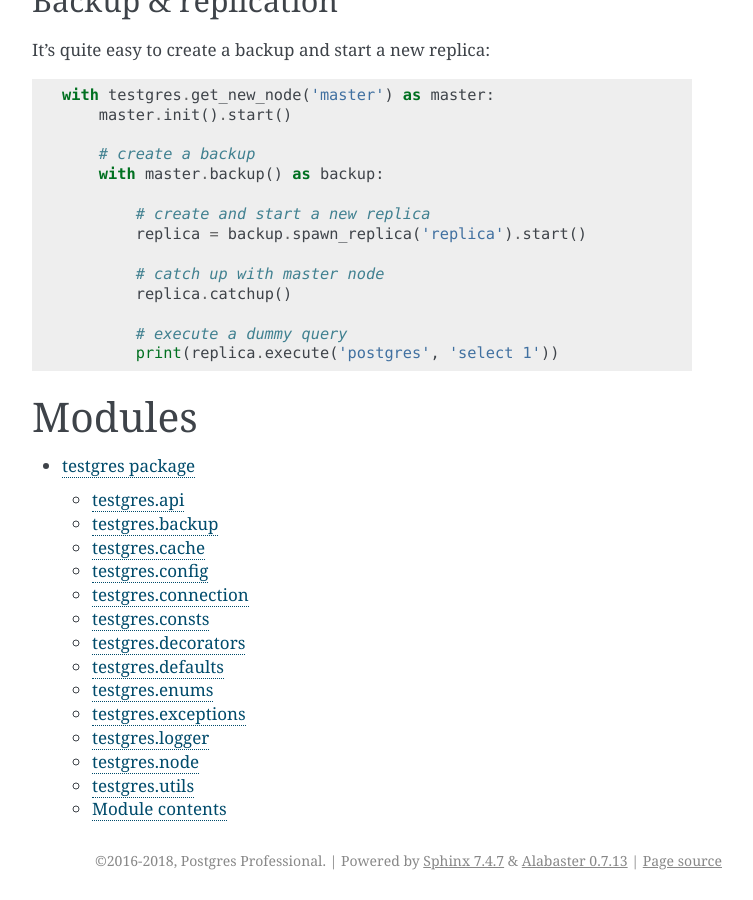
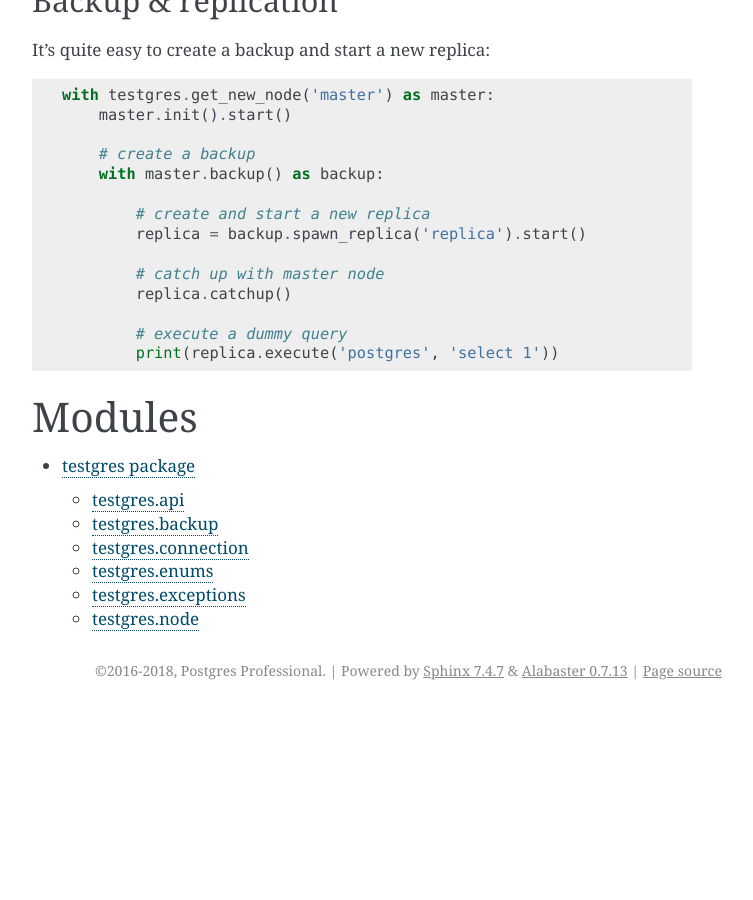
Before and after one commit to postgrespro/testgres, a Sphinx documentation site: the page built from docs/source/index.rst, in a window 1280 px wide and 900 px high, scrolled down 1246 px. Shown: the whole window, without its empty margins (388-1141 px from the left). Built offline with Sphinx 7.4.7, drawn with Linux system fonts in a browser that asks for light colours; after the commit the page ends 1956 px from its top, so only the background shows below that.

```diff
--- a/docs/source/testgres.rst
+++ b/docs/source/testgres.rst
@@ -17,50 +17,10 @@
     :undoc-members:
     :show-inheritance:
 
-testgres.cache
---------------
-
-.. automodule:: testgres.cache
-    :members:
-    :undoc-members:
-    :show-inheritance:
-
-testgres.config
----------------
-
-.. automodule:: testgres.config
-    :members:
-    :undoc-members:
-    :show-inheritance:
-
 testgres.connection
 -------------------
 
 .. automodule:: testgres.connection
-    :members:
-    :undoc-members:
-    :show-inheritance:
-
-testgres.consts
----------------
-
-.. automodule:: testgres.consts
-    :members:
-    :undoc-members:
-    :show-inheritance:
-
-testgres.decorators
--------------------
-
-.. automodule:: testgres.decorators
-    :members:
-    :undoc-members:
-    :show-inheritance:
-
-testgres.defaults
------------------
-
-.. automodule:: testgres.defaults
     :members:
     :undoc-members:
     :show-inheritance:
@@ -81,14 +41,6 @@
     :undoc-members:
     :show-inheritance:
 
-testgres.logger
----------------
-
-.. automodule:: testgres.logger
-    :members:
-    :undoc-members:
-    :show-inheritance:
-
 testgres.node
 -------------
 
@@ -96,20 +48,3 @@
     :members:
     :undoc-members:
     :show-inheritance:
-
-testgres.utils
---------------
-
-.. automodule:: testgres.utils
-    :members:
-    :undoc-members:
-    :show-inheritance:
-
-
-Module contents
----------------
-
-.. automodule:: testgres
-    :members:
-    :undoc-members:
-    :show-inheritance:
```
Also changed, not shown: 4 other files.
